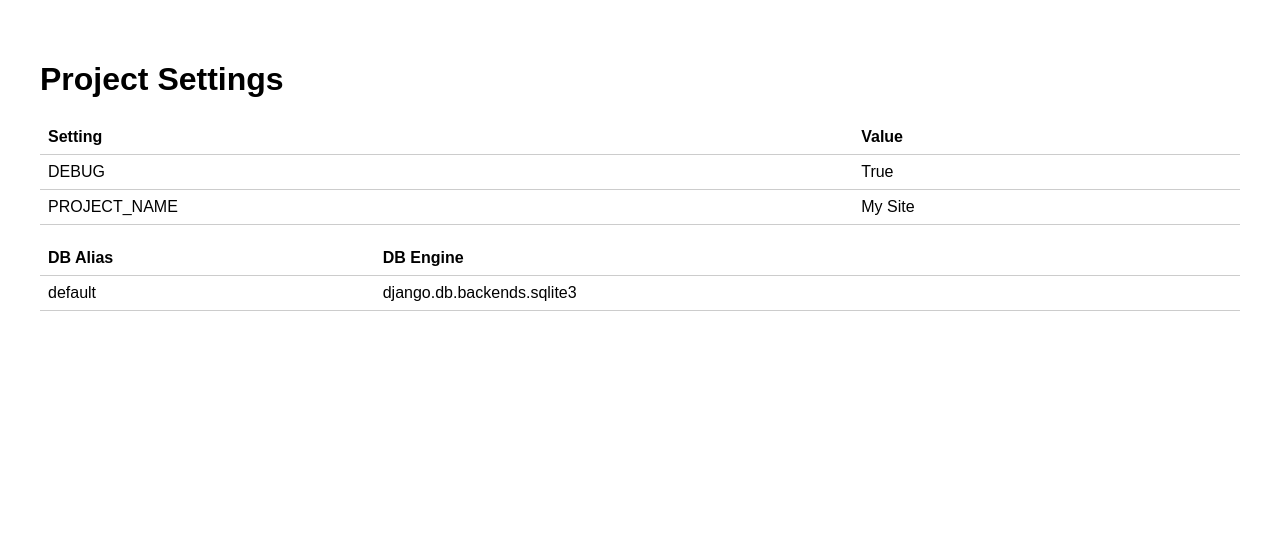
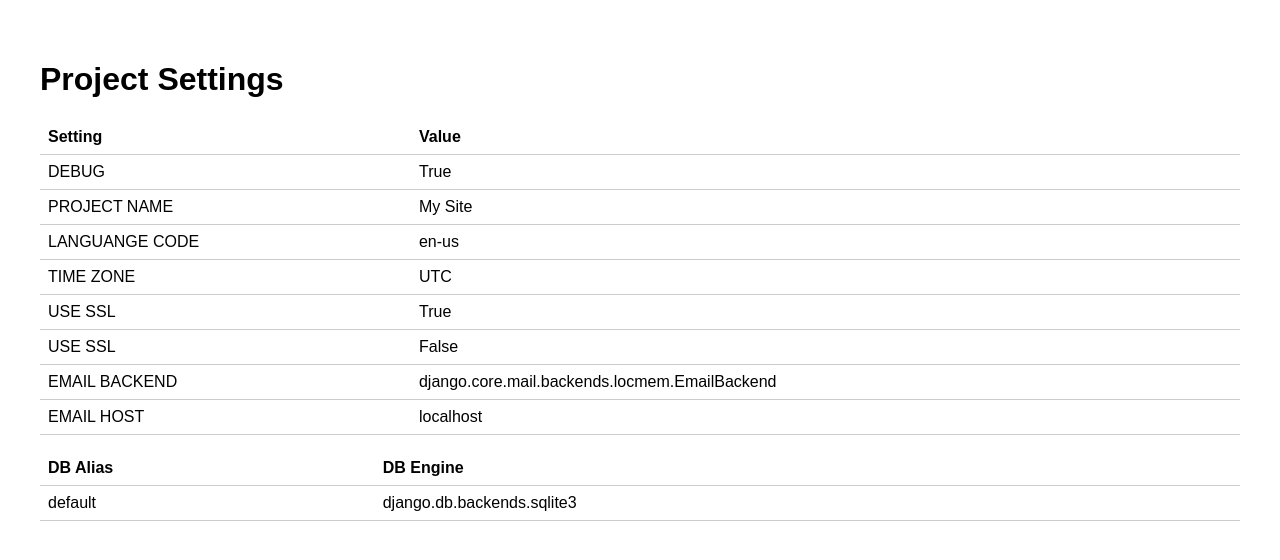
Before and after one commit to mikhailgomziak/DTEAM-django-practical-test, a Django app: page /settings/ in a window 1280 px wide. Shown: the top 560 px of the page. Run offline with Django 3.2, Linux system fonts and the light colour scheme; parts of the project's set-up code (start-up, migrations or seed data) failed here and were passed over.

Commit message:
Added send PDF to email functionality. Updated /settings endpoint. Updated README.md and .env.example

```diff
--- a/CVProject/context_processors.py
+++ b/CVProject/context_processors.py
@@ -13,5 +13,9 @@
         'project_name': getattr(settings, 'PROJECT_NAME', 'My Site'),
         'language_code': getattr(settings, 'LANGUAGE_CODE', 'en-use'),
         'time_zone': getattr(settings, 'TIME_ZONE', 'UTC'),
+        'use_ssl': settings.EMAIL_USE_SSL,
+        'use_tls': settings.EMAIL_USE_TLS,
+        'email_backend': settings.EMAIL_BACKEND,
+        'email_host': settings.EMAIL_HOST,
         'databases': databases
     }
--- a/main/urls.py
+++ b/main/urls.py
@@ -1,9 +1,10 @@
 from django.urls import path, include
-from .views import cv_list_view, cv_detail_view, download_cv_pdf
+from .views import cv_list_view, cv_detail_view, download_cv_pdf, send_cv_pdf_view
 
 urlpatterns = [
     path('', cv_list_view, name='cv-list'),
     path('cv/<int:pk>/', cv_detail_view, name='cv_detail'),
     path('cv/<int:pk>/download/', download_cv_pdf, name='cv-pdf'),
+    path('cv/<int:pk>/send_pdf/', send_cv_pdf_view, name='send-cv-pdf'),
     path('api/', include('main.api_urls')),
 ]
--- a/templates/core/settings_page.html
+++ b/templates/core/settings_page.html
@@ -20,8 +20,32 @@
             <td>{{ debug }}</td>
         </tr>
         <tr>
-            <td>PROJECT_NAME</td>
+            <td>PROJECT NAME</td>
             <td>{{ project_name }}</td>
+        </tr>
+        <tr>
+            <td>LANGUANGE CODE</td>
+            <td>{{ language_code }}</td>
+        </tr>
+        <tr>
+            <td>TIME ZONE</td>
+            <td>{{ time_zone }}</td>
+        </tr>
+        <tr>
+            <td>USE SSL</td>
+            <td>{{ use_ssl }}</td>
+        </tr>
+        <tr>
+            <td>USE SSL</td>
+            <td>{{ use_tls }}</td>
+        </tr>
+        <tr>
+            <td>EMAIL BACKEND</td>
+            <td>{{ email_backend }}</td>
+        </tr>
+        <tr>
+            <td>EMAIL HOST</td>
+            <td>{{ email_host }}</td>
         </tr>
     </table>
     <table>
```
Also changed, not shown: CVProject/settings.py (+15 -0 lines), docker-compose.yml (+4 -3 lines), main/tasks.py (added, +29 -0 lines), main/templates/main/cv_detail.html (+29 -0 lines), main/views.py (+13 -1 lines), README.md, 1 other file.
